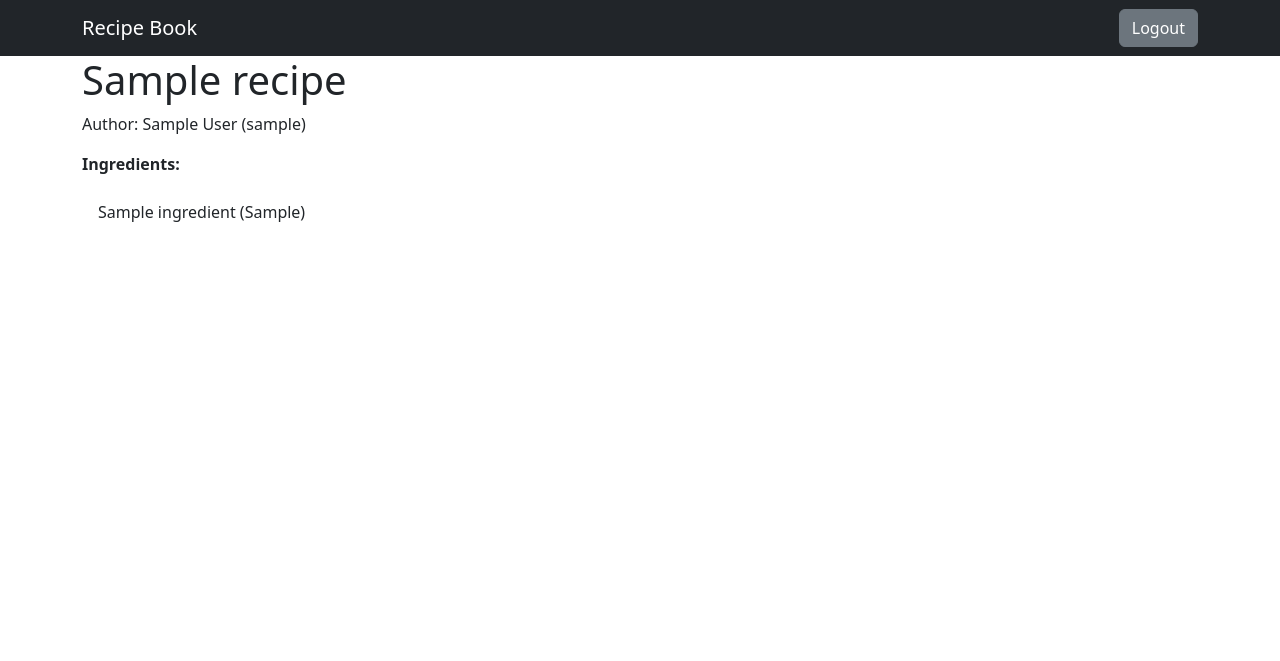
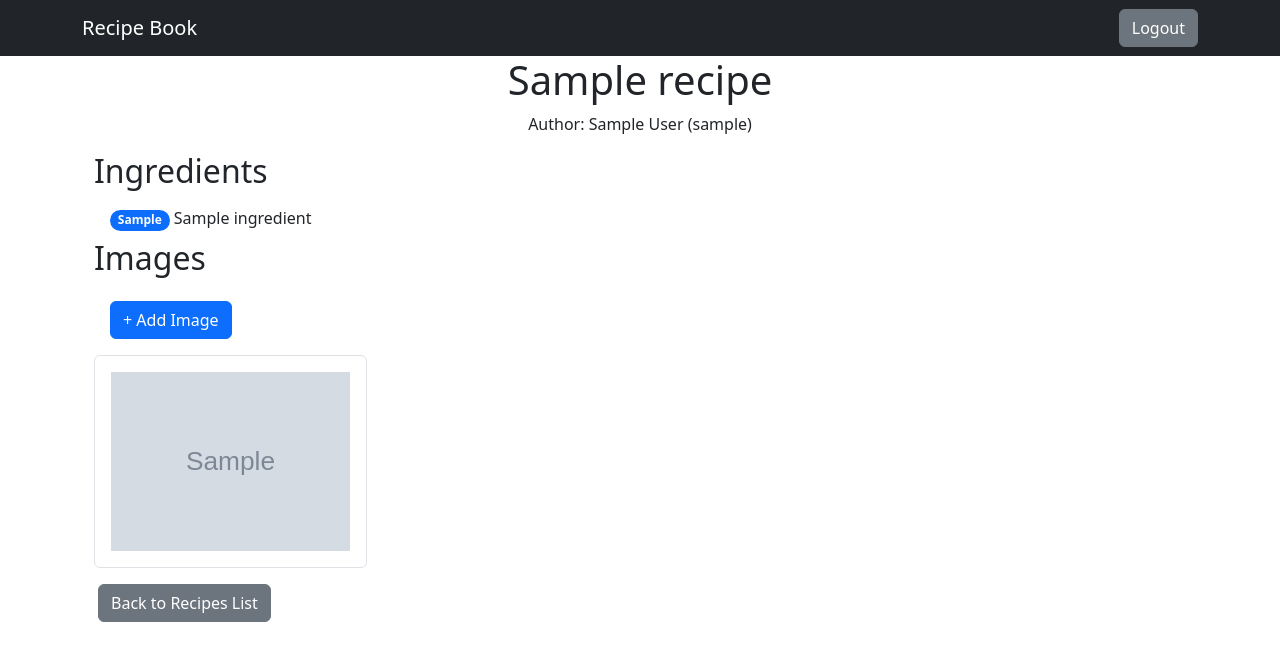
Before and after one commit to danielz83/recipebook-zuniga-bien, a Django app: page /recipe/1/ in a window 1280 px wide. Shown: the top 661 px of the page. Run offline with Django 5.2, Linux system fonts and the light colour scheme; a user stored in the database is signed in; tables that the repository leaves empty hold one stand-in row (values such as "Sample post"); grey boxes marked "Sample" are stand-in pictures.

Commit message:
Updated templates

```diff
--- a/recipebook/ledger/templates/ledger/recipe_detail.html
+++ b/recipebook/ledger/templates/ledger/recipe_detail.html
@@ -2,11 +2,31 @@
 {% block title %} {{object.name}} {% endblock %}
 {% block heading %} {{object.name}} {% endblock %}
 {% block content %}
-    <p class="fw-light">Author: {{object.author}}</p>
-    <p class="fw-bold"> Ingredients:</p>
-    <div class="list-group list-group-flush">
+<p class="text-center fw-light">Author: {{object.author}}</p>
+<section class="container">
+
+    <h2 class=""> Ingredients</h2>
+    <div class="list-group">
        {% for ingredient in object.ingredients.all %}
-       <p class="list-group-item">{{ ingredient.ingredient.name }} ({{ingredient.quantity}})</p>
+        <div class="list-group-item w-100 justify-content-between align-items-center border border-0">
+            <span class="badge bg-primary rounded-pill">{{ingredient.quantity}}</span>
+            {{ ingredient.ingredient.name }}
+        </div>
        {% endfor %}
     </div>
+</section>
+
+<section class="container">
+    <h2 class=""> Images</h2>
+    <a class="btn btn-primary m-3" href="">+ Add Image</a>
+    <div class="">
+    {% for image in object.images.all %}
+    <img src="{{image.image.url}}" class="img-thumbnail w-25 p-3" alt="{{image.description}}">
+    {% endfor %}
+    </div>
+</section>
+<a class="btn btn-secondary m-3" href="{% url 'recipes_list'%}">Back to Recipes List</a>
+
+
+
 {% endblock %}
--- a/recipebook/recipebook/templates/base.html
+++ b/recipebook/recipebook/templates/base.html
@@ -21,7 +21,7 @@
 	    </div>
 	</nav>
         <main class="container" id="content">
-	    <h1> {% block heading %} {% endblock %} </h1>
+	    <h1 class="text-center"> {% block heading %} {% endblock %} </h1>
             {% block content %}{% endblock %}
         </main>
         {% block scripts %}{% endblock %}
```
